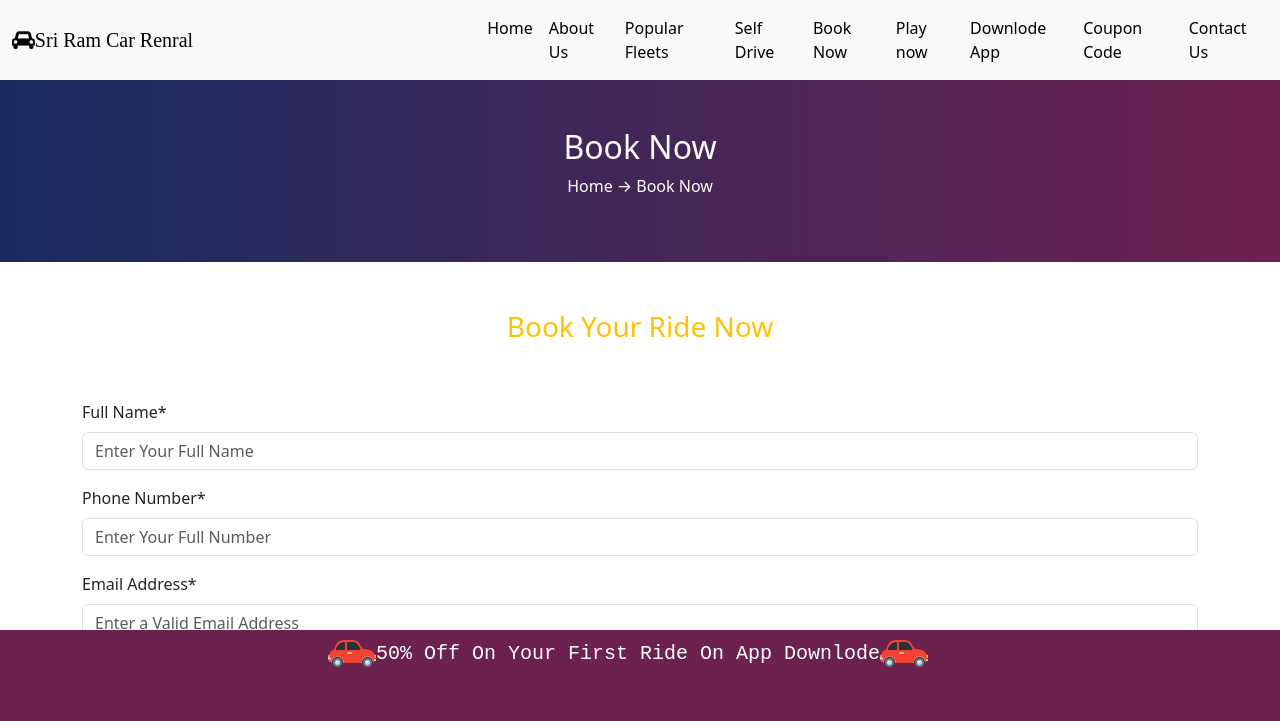
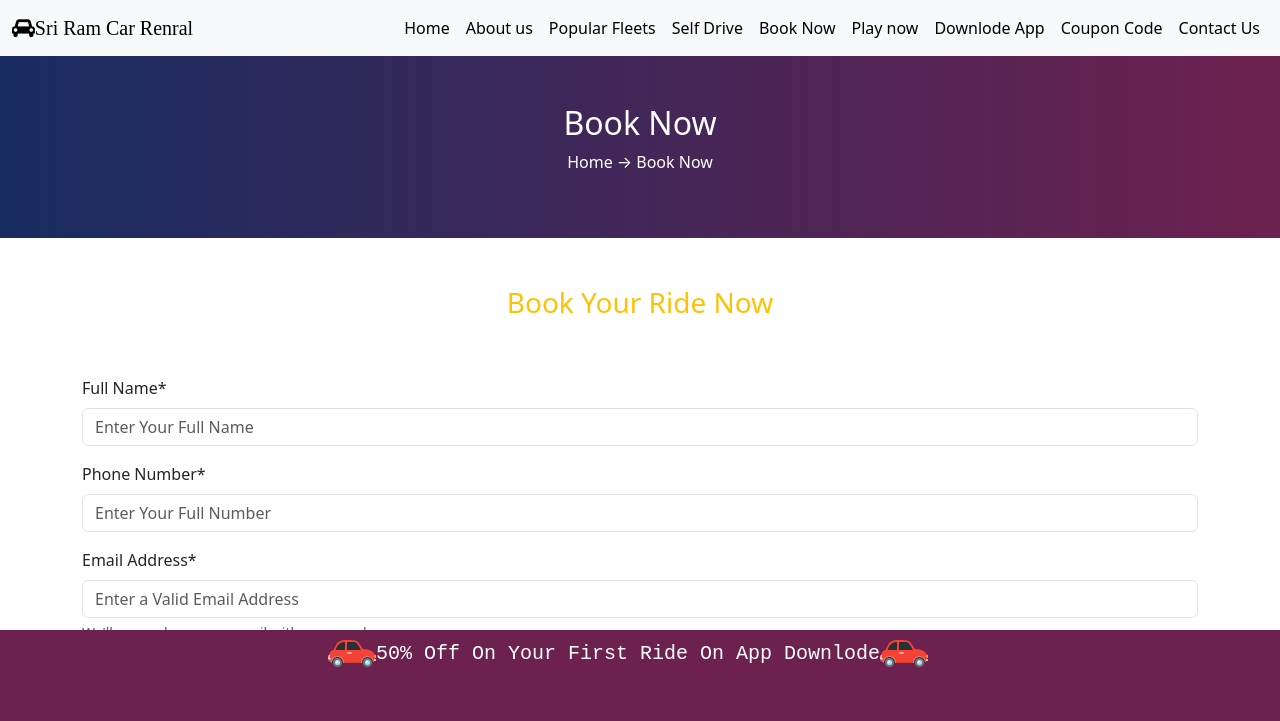
Before and after one commit to Vishwakant23/ShriRam.github.io, a plain HTML site: page book.html in a window 1280 px wide. Shown: the top 721 px of the page. Drawn offline with nearby package versions, Linux system fonts and the light colour scheme.

Commit message:
Update book.html

```diff
--- a/book.html
+++ b/book.html
@@ -14,52 +14,28 @@
      <nav class="navbar navbar-expand-lg navbar-light bg-light">
     <div class="container-fluid">
       <a class="navbar-brand" href="#"> <i class="fa fa-car" aria-hidden="true">Sri Ram Car Renral</i></a>
-          <button
-            class="navbar-toggler"
-            type="button"
-            data-mdb-toggle="collapse"
-            data-mdb-target="#navbarText"
-            aria-controls="navbarText"
-            aria-expanded="false"
-            aria-label="Toggle navigation"
-          >
-            <i class="fas fa-bars"></i>
+        <button type="button" class="navbar-toggler" data-bs-toggle="collapse" data-bs-target="#navbarCollapse1">
+            <span class="navbar-toggler-icon"></span>
         </button>
-          <div class="collapse navbar-collapse" id="navbarText">
-            <ul class="navbar-nav me-auto mb-2 mb-lg-0 -5" style="margin-left: 270px;">
-              <li class="nav-item">
-                <a class="nav-link active" aria-current="page" href="index.html">Home</a>
-              </li>
-              <li class="nav-item">
-                <a class="nav-link active" href="about.html">About Us</a>
-              </li>
-              <li class="nav-item">
-                <a class="nav-link active" aria-current="page" href="Popular-Fleets.html">Popular Fleets</a>
-              </li>
-              <li class="nav-item">
-                <a class="nav-link active" aria-current="page" href="self-drive.html">Self Drive</a>
-              </li>
-              <li class="nav-item">
-                <a class="nav-link active" aria-current="page" href="book.html">Book Now</a>
-              </li>
-              <li class="nav-item">
-                <a class="nav-link active" aria-current="page" href="pay.html">Play now</a>
-              </li>
-              <li class="nav-item">
-                <a class="nav-link active" aria-current="page" href="#">Downlode App</a>
-              </li>
-              <li class="nav-item">
-                <a class="nav-link active" aria-current="page" href="coupon.html">Coupon Code</a>
-              </li>
-              <li class="nav-item">
-                <a class="nav-link active" aria-current="page" href="contact.html">Contact Us</a>
-              </li>
-
-            </ul>
+        <div class="collapse navbar-collapse" id="navbarCollapse1">
+            <div class="navbar-nav d-flex ms-auto">
+                <a href="index.html" class="nav-item nav-link active">Home</a>
+                <a href="about.html" class="nav-item nav-link active">About us</a>
+                <a href="Popular-Fleets.html" class="nav-item nav-link active">Popular Fleets</a>
+                <a href="self-drive.html" class="nav-item nav-link active">Self Drive</a>
+                <a href="book.html" class="nav-item nav-link active">Book Now</a>
+                <a href="pay.html" class="nav-item nav-link active">Play now</a>
+                <a href="#" class="nav-item nav-link active">Downlode App</a>
+                <a href="coupon.html" class="nav-item nav-link active">Coupon Code</a>
+                <a href="contact.html" class="nav-item nav-link active">Contact Us</a>
+            </div>
+            <!-- <form class="d-flex ms-auto">
+                <input type="text" class="form-control me-sm-2" placeholder="Search">
+                <button type="submit" class="btn btn-outline-light">Search</button>
+            </form> -->
         </div>
     </div>
 </nav>
-
       <div class="container-fluid">
         <div class="row homeabout p-5">
             <div class="col-xxl-1">
```
Lines whose indentation alone changed are shown as unchanged.
